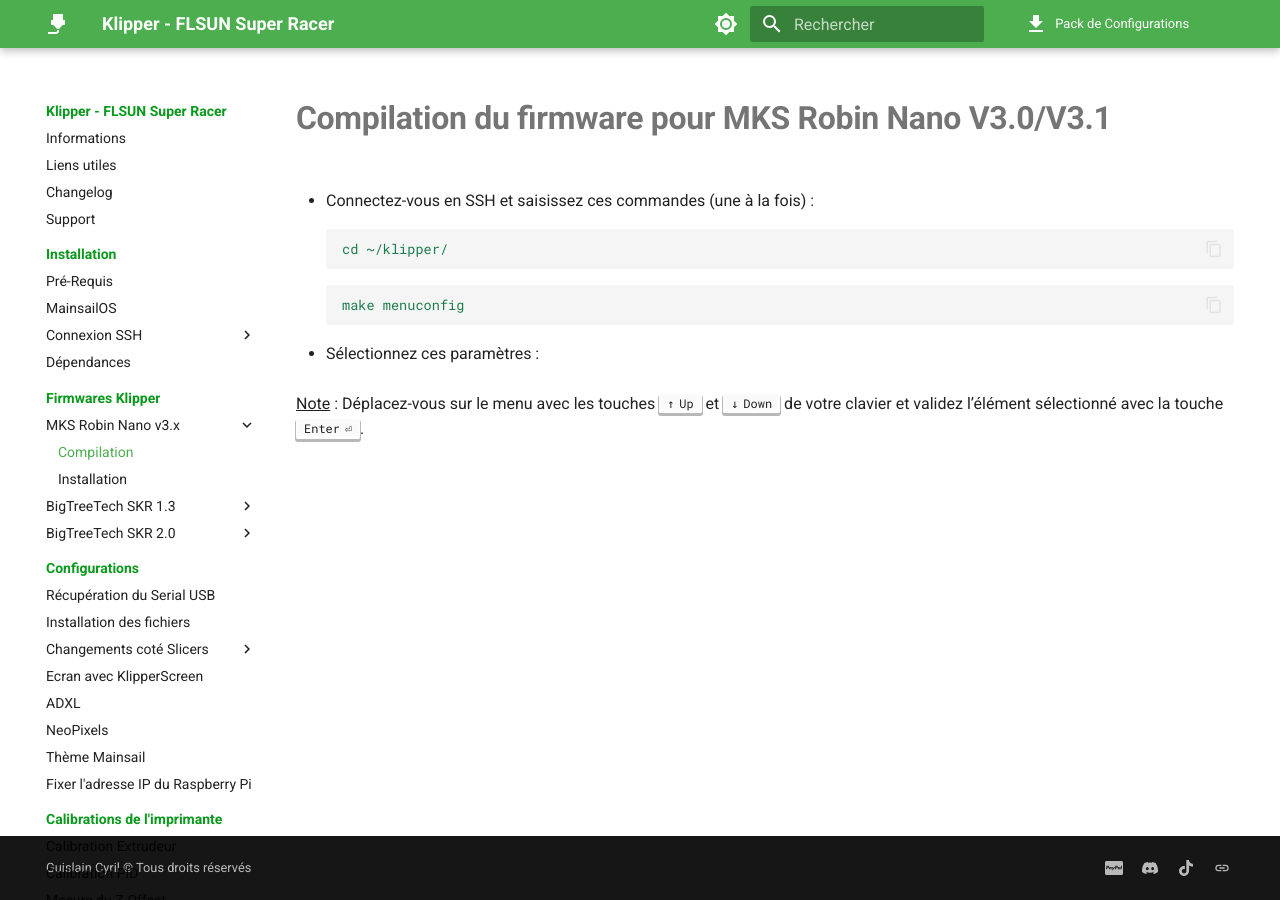
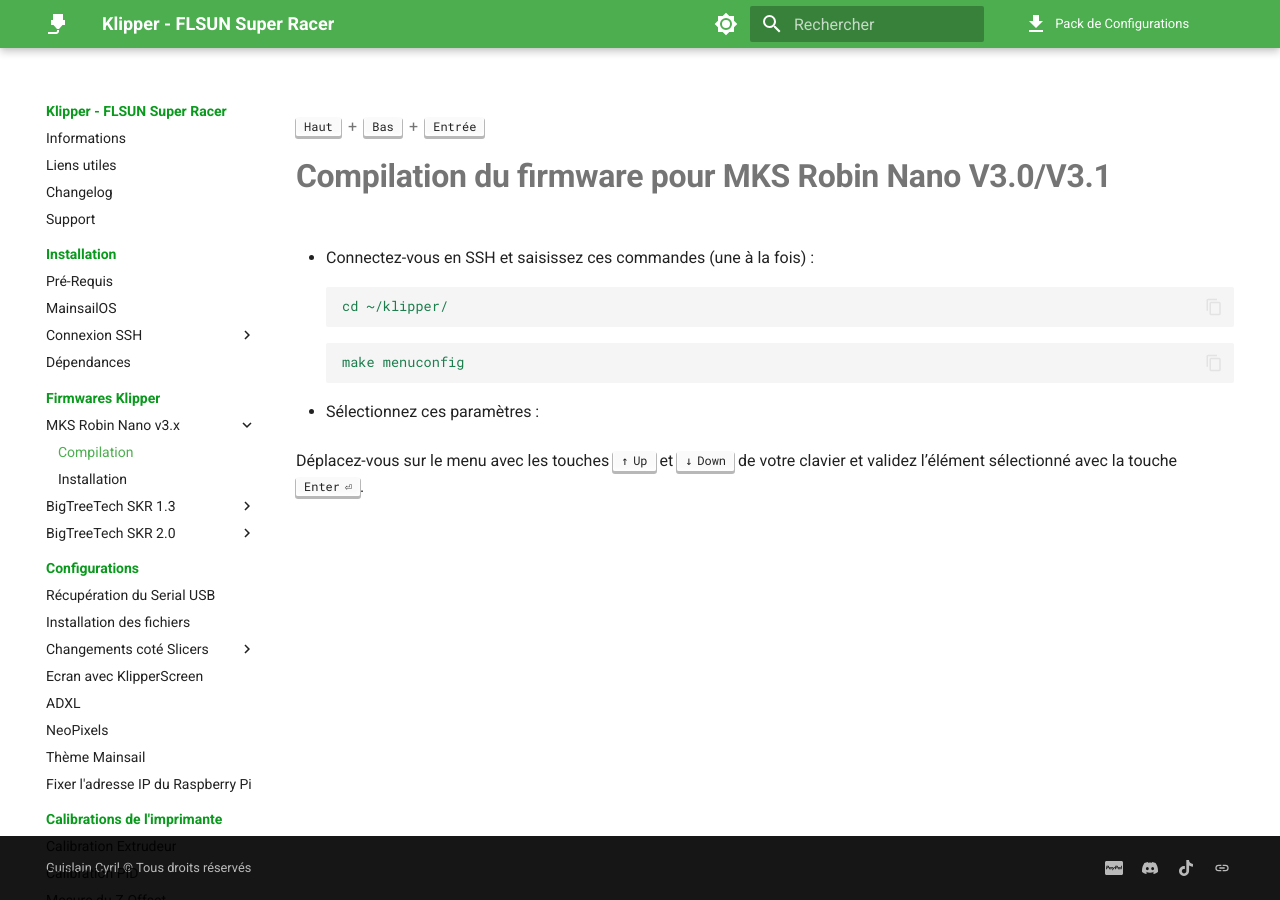
Before and after one commit to Guilouz/test, an MkDocs documentation site: the page built from docs/firmwares/compilation-mks-robin-nano.md, in a window 1280 px wide. Built offline with MkDocs 1.6.1 and Material for MkDocs 9.7.7, drawn with Linux system fonts in a browser that asks for light colours; comment, search, counter and statistics services are not loaded.

Commit message:
Update compilation-mks-robin-nano.md

```diff
--- a/docs/firmwares/compilation-mks-robin-nano.md
+++ b/docs/firmwares/compilation-mks-robin-nano.md
@@ -2,6 +2,14 @@
 hide:
   - toc
 ---
+
+<span class="keys">
+  <kbd class="arrow-up">Haut</kbd>
+  <span>+</span>
+  <kbd class="arrow-down">Bas</kbd>
+  <span>+</span>
+  <kbd class="enter">Entrée</kbd>
+</span>
 
 # Compilation du firmware pour MKS Robin Nano V3.0/V3.1
 
@@ -15,4 +23,4 @@
 
 - Sélectionnez ces paramètres :
 
-  <u>Note</u> : Déplacez-vous sur le menu avec les touches ++arrow-up++ et ++arrow-down++ de votre clavier et validez l’élément sélectionné avec la touche ++enter++.
+  Déplacez-vous sur le menu avec les touches ++arrow-up++ et ++arrow-down++ de votre clavier et validez l’élément sélectionné avec la touche ++enter++.
```
